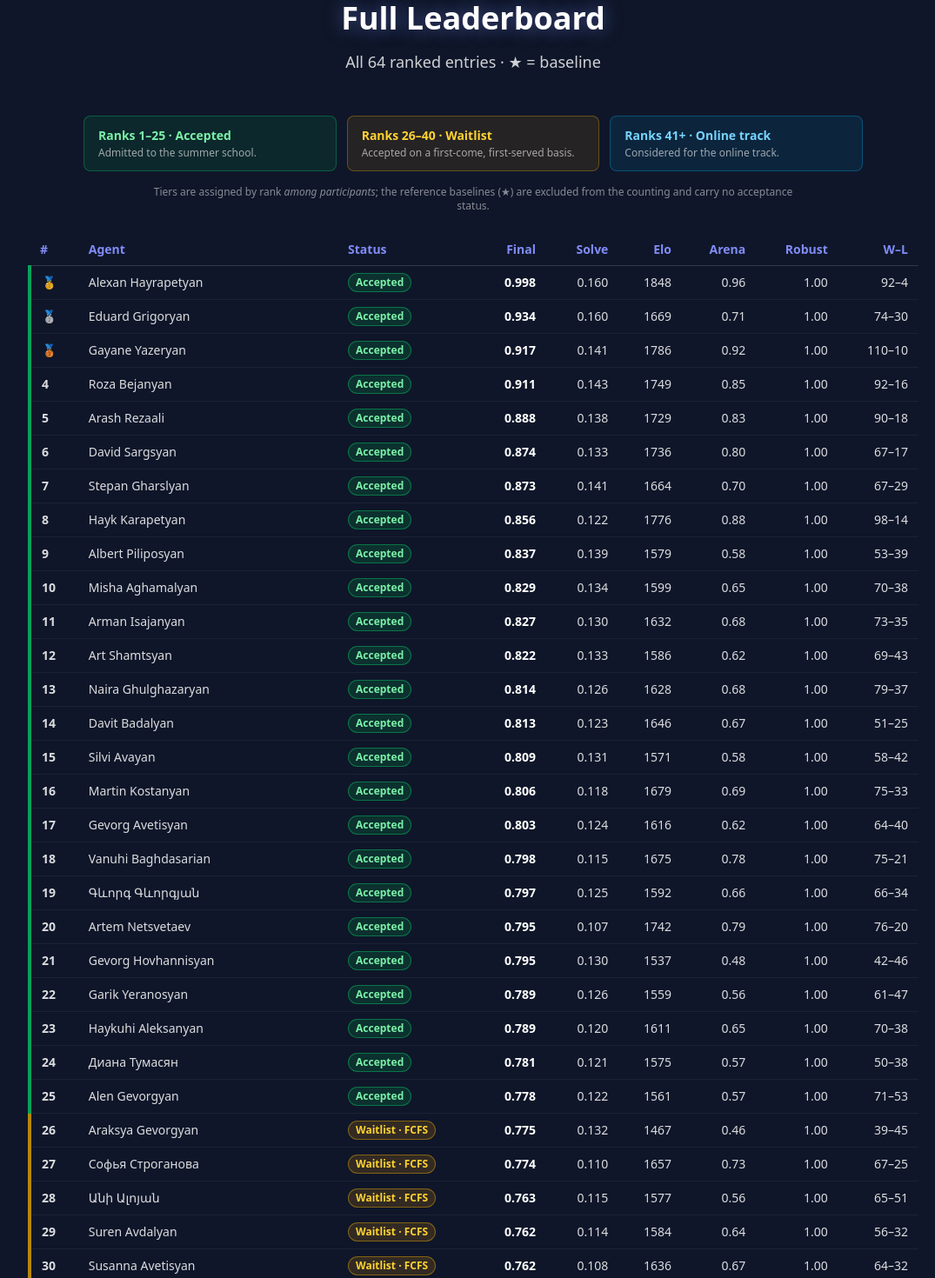
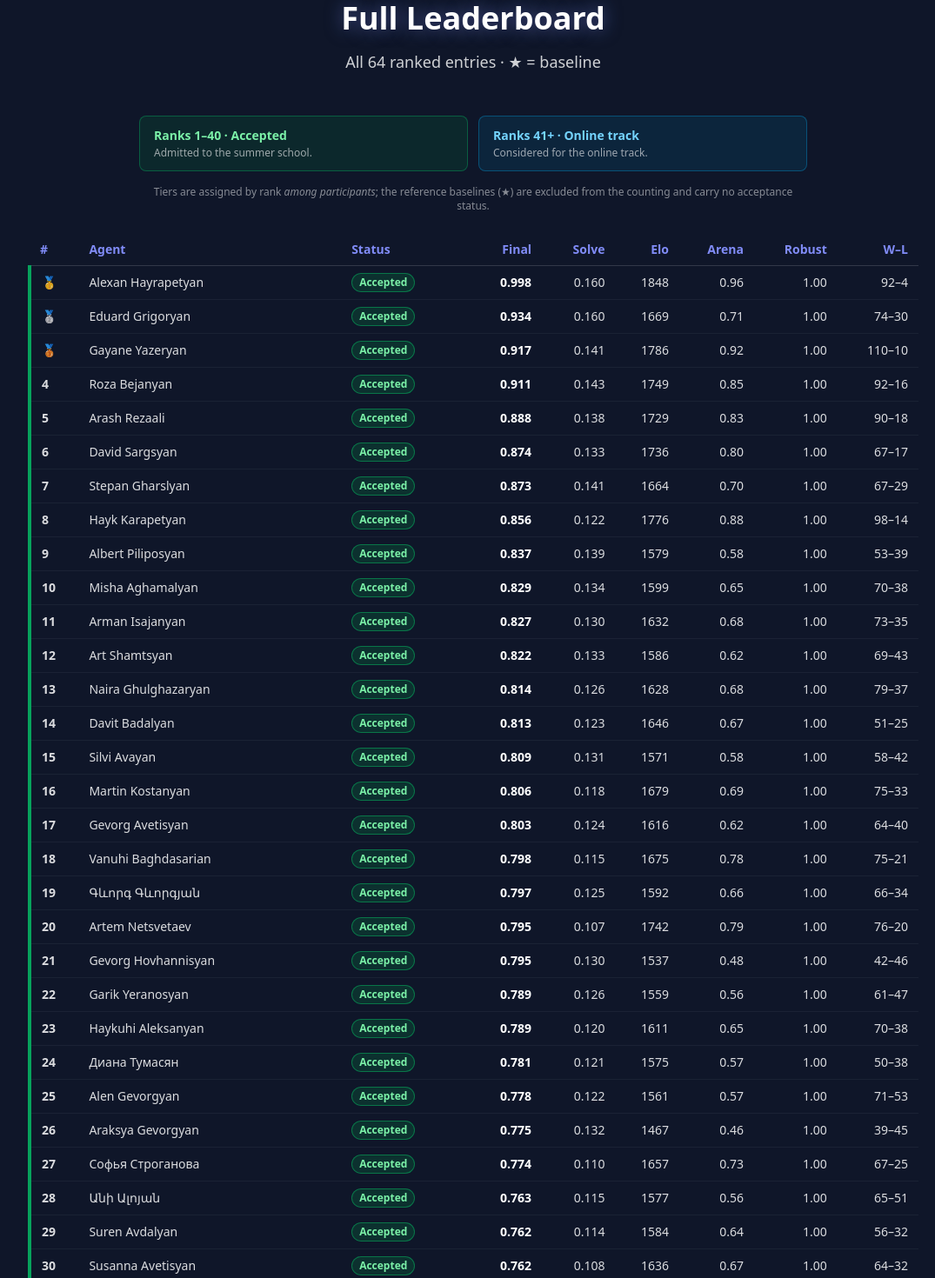
Before and after one commit to armllm/armllm.github.io, a React (Vite) app: page /2026/competition/results in a window 1280 px wide. Shown: the part 7160-8630 px from the top of the page at 87% size, without its empty margins (96-1171 px from the left). Built offline with nearby package versions, Linux system fonts and the light colour scheme.

Commit message:
Results: accept all top-40 (fold the waitlist tier into Accepted)
Ranks 1-40 are now Accepted (green); 41+ remain Online track. Removes the
26-40 waitlist tier and updates the legend to two tiers.

Co-Authored-By: Claude Opus 4.8 (1M context) <noreply@anthropic.com>

```diff
--- a/src/pages/CompetitionResults2026.tsx
+++ b/src/pages/CompetitionResults2026.tsx
@@ -84,7 +84,7 @@ const CompetitionResults2026 = memo(function CompetitionResults2026() {
   const tiered = ROWS.map((r) => {
     if (r.is_baseline) return { ...r, tier: 'baseline' as Tier }
     pcount += 1
-    const tier: Tier = pcount <= 25 ? 'accepted' : pcount <= 40 ? 'waitlist' : 'online'
+    const tier: Tier = pcount <= 40 ? 'accepted' : 'online'
     return { ...r, tier }
   })
   const shown = showAll ? tiered : tiered.slice(0, 25)
@@ -243,14 +243,10 @@ const CompetitionResults2026 = memo(function CompetitionResults2026() {
           <SectionTitle title="Full Leaderboard" subtitle={`All ${ROWS.length} ranked entries · ★ = baseline`} />
 
           {/* Acceptance legend */}
-          <div className="max-w-4xl mx-auto mb-4 grid sm:grid-cols-3 gap-3">
+          <div className="max-w-3xl mx-auto mb-4 grid sm:grid-cols-2 gap-3">
             <div className="rounded-lg px-4 py-3 bg-green-500/10 border border-green-400/30">
-              <p className="text-green-300 font-semibold text-sm">Ranks 1–25 · Accepted</p>
+              <p className="text-green-300 font-semibold text-sm">Ranks 1–40 · Accepted</p>
               <p className="text-white/60 text-xs mt-0.5">Admitted to the summer school.</p>
-            </div>
-            <div className="rounded-lg px-4 py-3 bg-amber-500/10 border border-amber-400/30">
-              <p className="text-amber-300 font-semibold text-sm">Ranks 26–40 · Waitlist</p>
-              <p className="text-white/60 text-xs mt-0.5">Accepted on a first-come, first-served basis.</p>
             </div>
             <div className="rounded-lg px-4 py-3 bg-sky-500/10 border border-sky-400/30">
               <p className="text-sky-300 font-semibold text-sm">Ranks 41+ · Online track</p>
```
